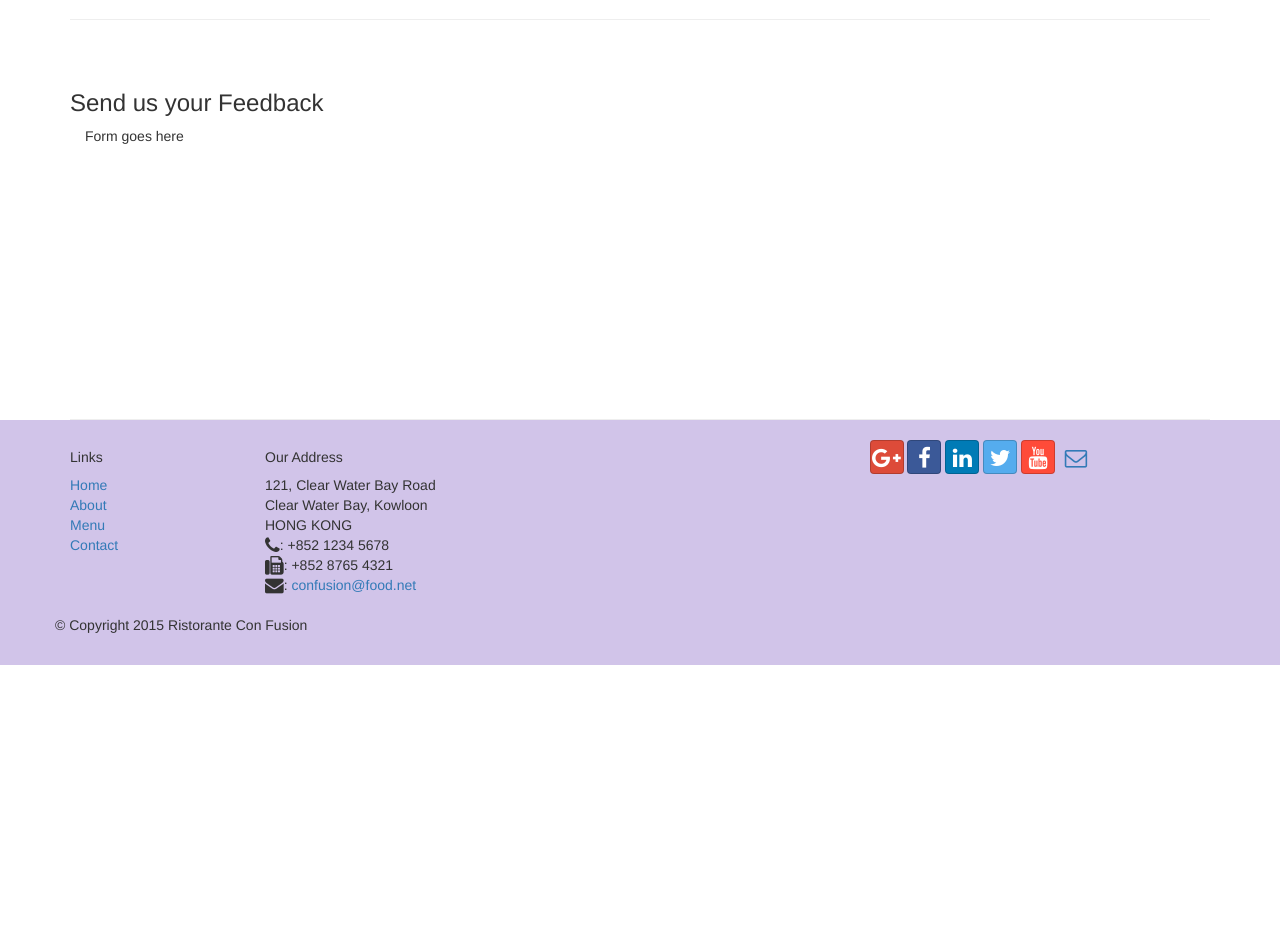
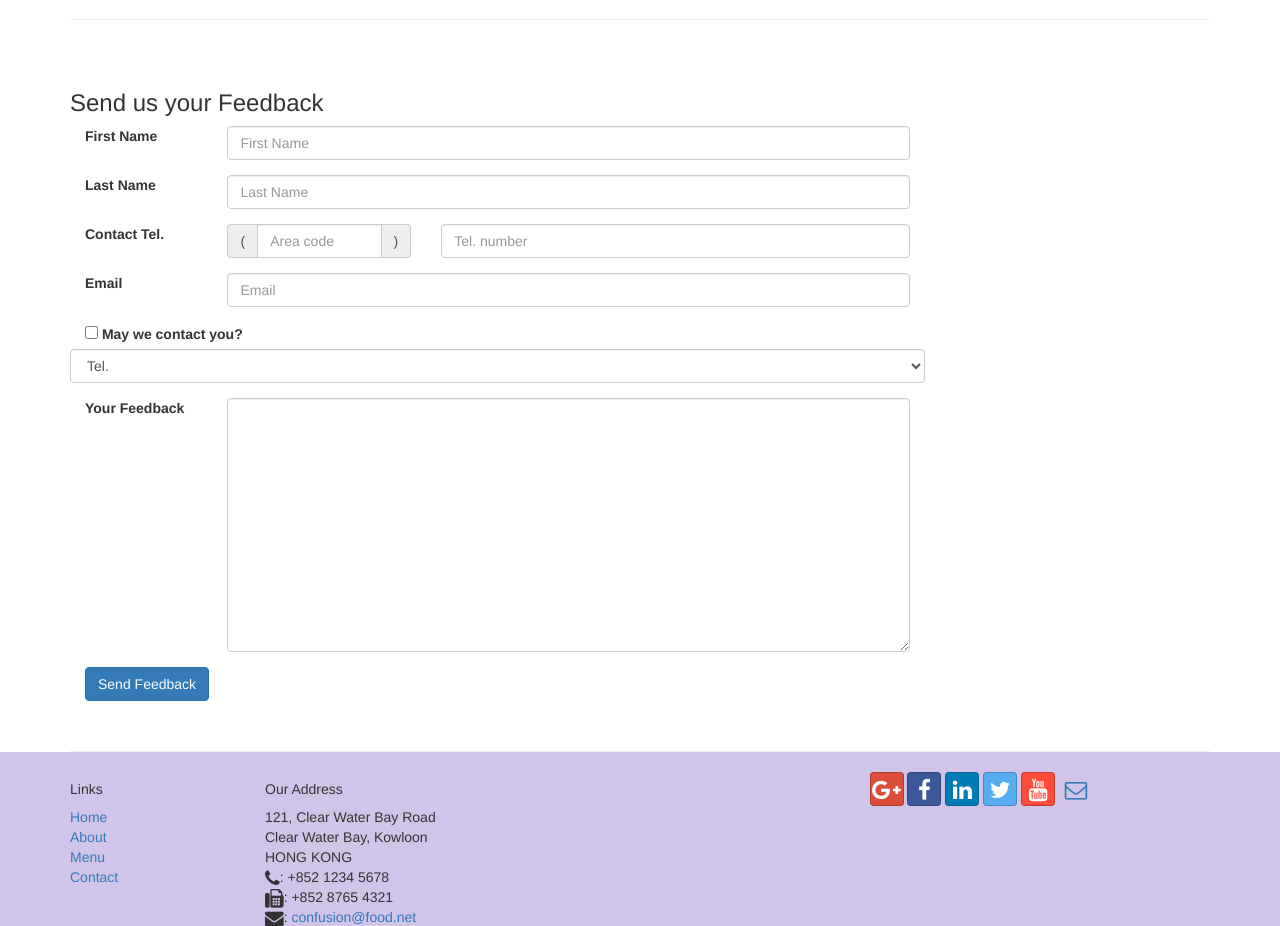
Before and after one commit to ganeshjanamanchi/Bootstrap, a website: page contactus.html in a window 1280 px wide. Shown: the part 940-1866 px from the top of the page. Before the commit the page ends 1605 px from the top, so only its background shows below. Drawn offline with nearby package versions, Linux system fonts and the light colour scheme.

Commit message:
Forms Added Feedback form

```diff
--- a/contactus.html
+++ b/contactus.html
@@ -93,7 +93,64 @@
               <h3>Send us your Feedback</h3>
            </div>
             <div class="col-12 col-md-9">
-                Form goes here
+              <form>
+                  <div class="form-group row">
+                      <label for="firstname" class="col-md-2 col-form-label">First Name</label>
+                      <div class="col-md-10">
+                          <input type="text" class="form-control" id="firstname" name="firstname" placeholder="First Name">
+                      </div>
+                  </div>
+                  <div class="form-group row">
+                      <label for="lastname" class="col-md-2 col-form-label">Last Name</label>
+                      <div class="col-md-10">
+                          <input type="text" class="form-control" id="lastname" name="lastname" placeholder="Last Name">
+                      </div>
+                  </div>
+                  <div class="form-group row">
+                      <label for="telnum" class="col-12 col-md-2 col-form-label">Contact Tel.</label>
+                      <div class="col-5 col-sm-4 col-md-3">
+                          <div class="input-group">
+                              <div class="input-group-addon">(</div>
+                                  <input type="tel" class="form-control" id="areacode" name="areacode" placeholder="Area code">
+                              <div class="input-group-addon">)</div>
+                          </div>
+                      </div>
+                      <div class="col-7 col-sm-6 col-md-7">
+                          <input type="tel" class="form-control" id="telnum" name="telnum" placeholder="Tel. number">
+                      </div>
+                  </div>
+                  <div class="form-group row">
+                      <label for="emailid" class="col-md-2 col-form-label">Email</label>
+                      <div class="col-md-10">
+                          <input type="email" class="form-control" id="emailid" name="emailid" placeholder="Email">
+                      </div>
+                  </div>
+                  <div class="form-group row">
+                    <div class="form-check col-md-6 offset-md-2">
+                      <label class="from-check-label">
+                        <input type="checkbox" class="from-check-input" name="approve" value="">
+                        <strong>May we contact you?</strong>
+                      </label>
+                    </div>
+                    <div class="md-3 offset-md-1">
+                      <select class="form-control">
+                        <option>Tel.</option>
+                        <option>Email</option>
+                      </select>
+                    </div>
+                  </div>
+                  <div class="form-group row">
+                      <label for="feedback" class="col-md-2 col-form-label">Your Feedback</label>
+                      <div class="col-md-10">
+                          <textarea class="form-control" id="feedback" name="feedback" rows="12"></textarea>
+                      </div>
+                  </div>
+                  <div class="form-group-row">
+                    <div class="offset-md-2 col-md=10">
+                      <button type="submit" class="btn btn-primary">Send Feedback</button>
+                    </div>
+                  </div>
+              </form>
             </div>
              <div class="col-12 col-md">
             </div>
```
